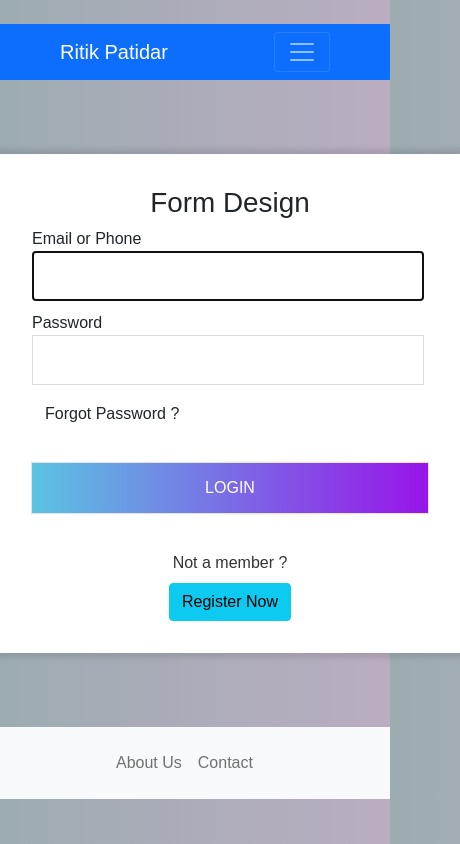
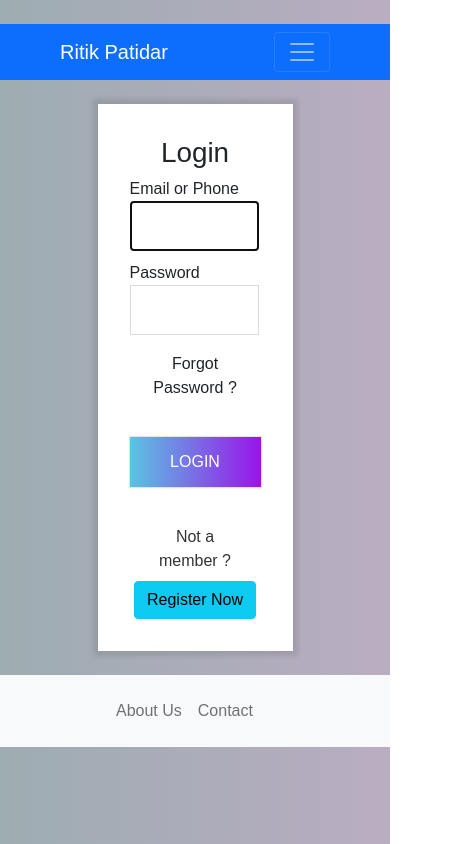
Before and after one commit to hritikpatidar/Component-enject, a React (Create React App) app: page / in a window 390 px wide. Shown: the whole page, 460 px wide, since content can reach past the window. Built offline with nearby package versions, Linux system fonts and the light colour scheme.

Commit message:
responsive

```diff
--- a/src/Pages/Login.css
+++ b/src/Pages/Login.css
@@ -10,10 +10,10 @@ body{ /* element Selector */
     font-size: large;
 }
 .r-form{
-    width: 460px;
+
 
     background-color:#fff;
-    margin: 50px auto;
+
     box-shadow: 0px 0px 5px 5px rgba(0,0,0,0.1);
     padding: 32px;
 }
--- a/src/Pages/Login.js
+++ b/src/Pages/Login.js
@@ -85,9 +85,10 @@ export default function Login() {
   //3. return statement/ JSX
   return (
       <Layout>
-          <form className="r-form" onSubmit={(e)=>{logIn(e)}} >
+        <div className='row d-flex justify-content-center m-0'>
+          <form className=" col-6 r-form " onSubmit={(e)=>{logIn(e)}} >
             <a href="#" className="r-crose"><i className="fas fa-times" /></a>
-            <h1>Form Design</h1>
+            <h1>Login</h1>
             <div className="r-form-field">
               <label htmlFor="email" >Email or Phone</label>
               <input type="email" autoFocus id="identifier" name="identifier" className='R-email' onChange={(e)=>{handle(e);}} required />
@@ -103,6 +104,8 @@ export default function Login() {
             </div>
 
           </form>
+        </div>
+
 
       </Layout>
 
```
